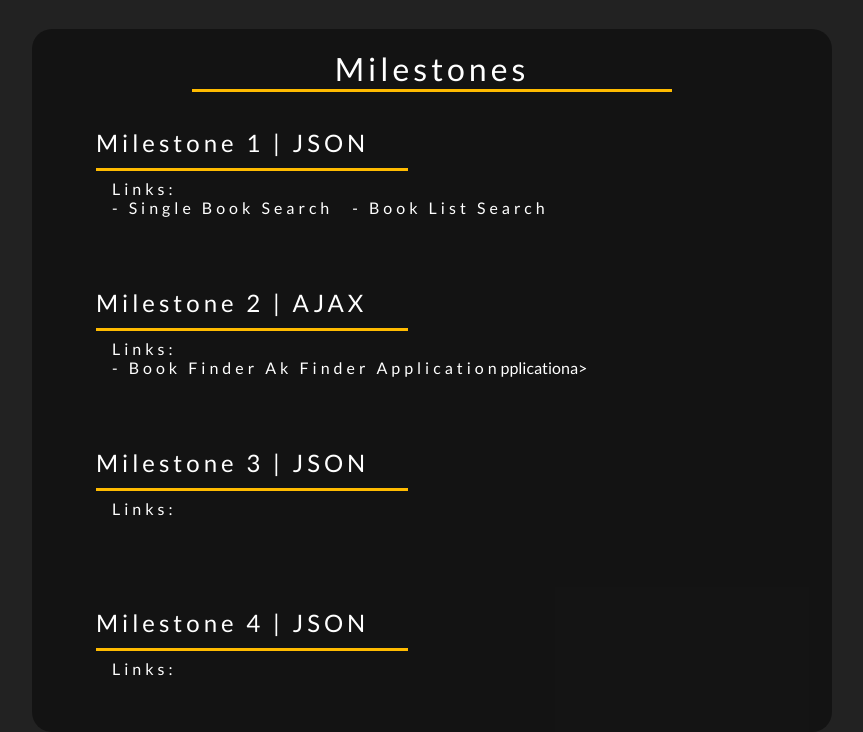
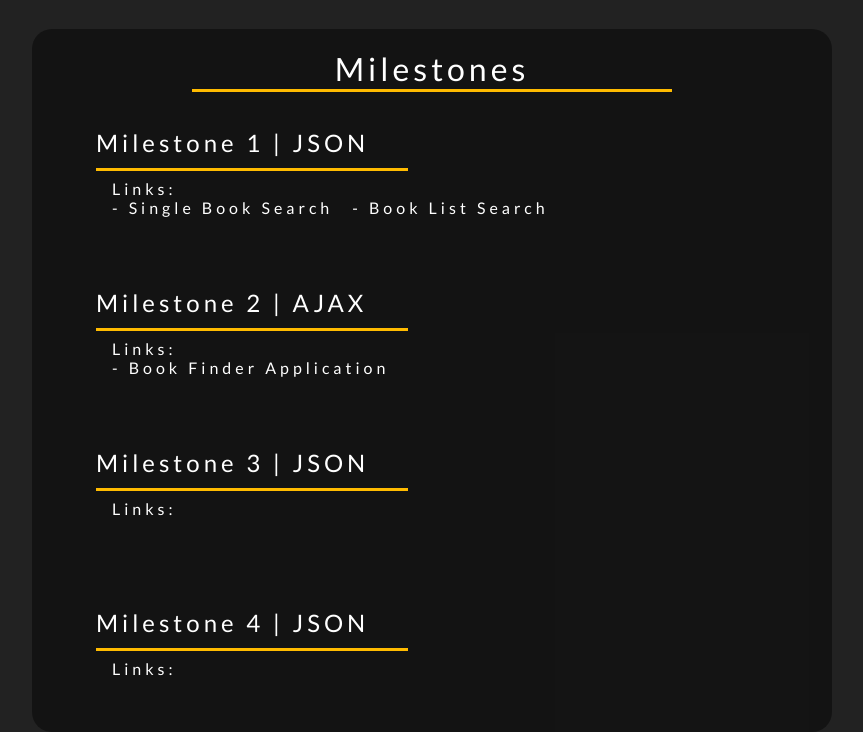
Before and after one commit to Nelson-Guerra-Tech/IT-4302-ADV-WEB, a plain HTML site: page index.html in a window 1280 px wide. Shown: the part 1192-1924 px from the top of the page, without its empty margins (208-1071 px from the left). Drawn offline with Linux system fonts and the light colour scheme; a script that the page names is missing; a web font is replaced by a local one.

Commit message:
Update index.html

```diff
--- a/index.html
+++ b/index.html
@@ -73,7 +73,7 @@
                     <div class="links">
                         <h2>Milestone 2 | AJAX</h2>
                         <p>Links:</p>
-                         <a class="books" target="_blank" href="https://it-nelson-guerra.github.io/Book-Finder-Application/">- Book Finder Ak Finder Application</a>pplication</k Finder Application</a>a>
+                         <a class="books" target="_blank" href="https://it-nelson-guerra.github.io/Book-Finder-Application/">- Book Finder Application</a>
 
                     </div>
                 </div>
```
